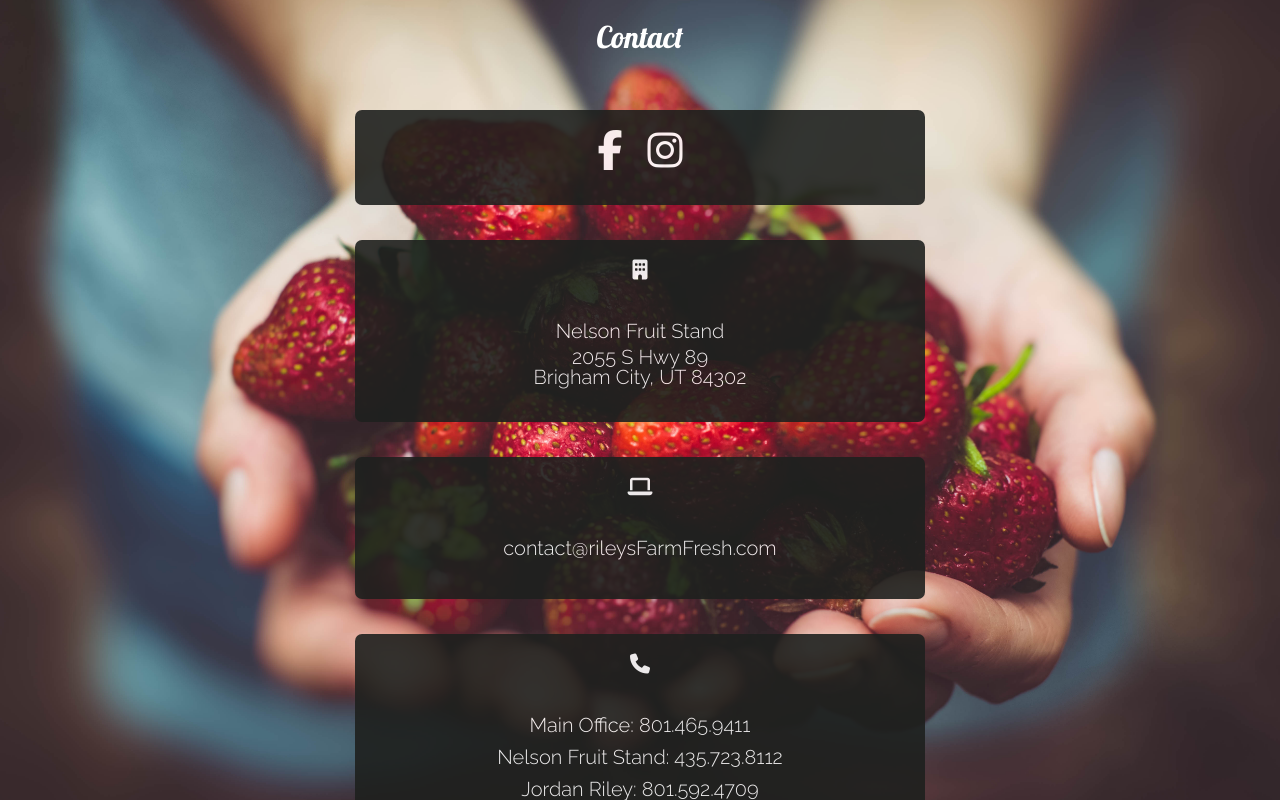
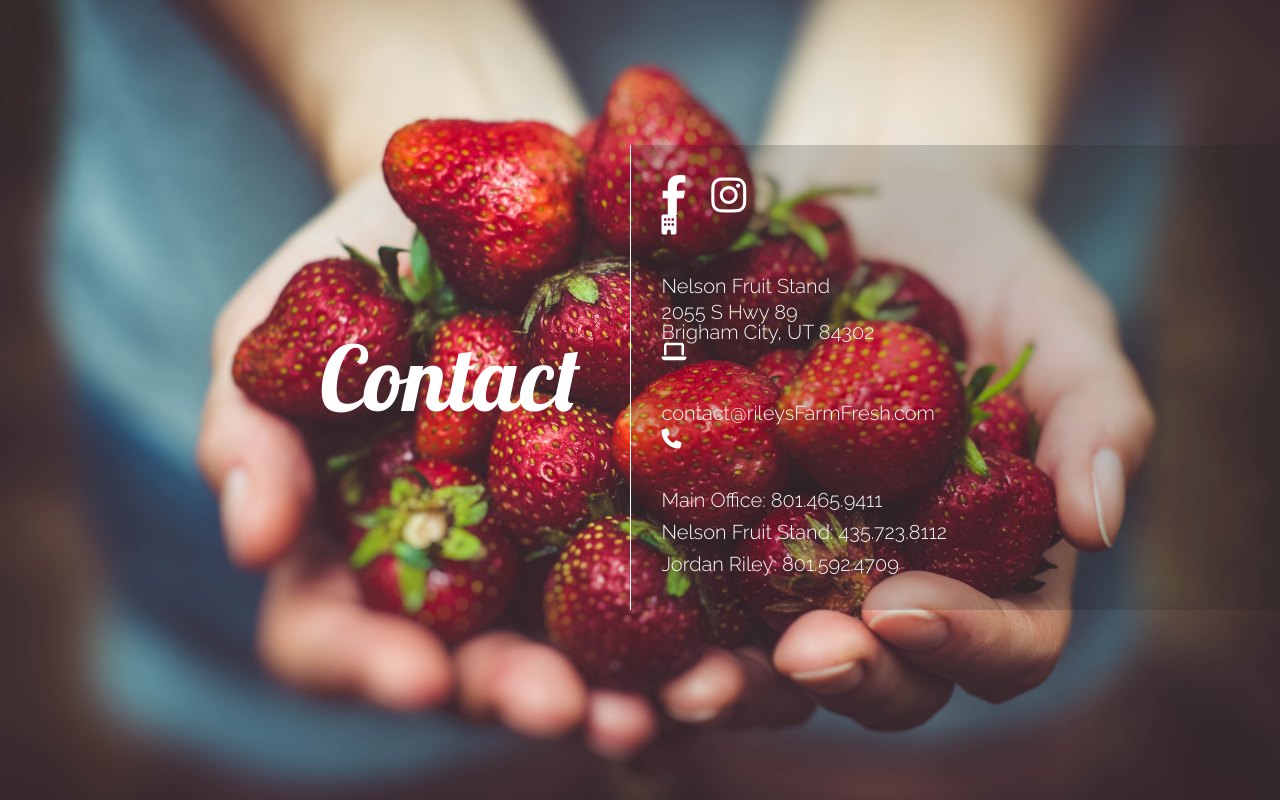
Before and after one commit to mtngoatgit/rff-app, a website: page public/index.html at #!/contact in a window 1280 px wide. Drawn offline with nearby package versions, Linux system fonts and the light colour scheme; some packages are replaced by stand-ins of ours; no server answers; a script that the page names is missing.

Commit message:
desktop contact page

```diff
--- a/public/app/views/contact.html
+++ b/public/app/views/contact.html
@@ -1,10 +1,12 @@
 <section class="contact-main">
+
+    <section class="contact-container">
+
       <div class="contact-header">
         <h1 id="contact-title">Contact</h1>
       </div>
 
-    <section class="contact-container">
-
+      <div class="contact-resources">
         <div class="social-media">
             <a href="https://www.facebook.com/rileysfarmfresh">
             <i class="fa fa-facebook fa-2x" aria-hidden="true"></i>
@@ -13,7 +15,6 @@
             <i class="fa fa-instagram fa-2x" aria-hidden="true"></i>
             </a>
         </div>
-
 
         <div class="brick">
           <i class="fa fa-building" aria-hidden="true"></i>
@@ -29,6 +30,7 @@
           <h2>Main Office: 801.465.9411</h2>
           <h2>Nelson Fruit Stand: 435.723.8112</h2>
           <h2>Jordan Riley: 801.592.4709</h2>
+        </div>
 
       </div>
 
--- a/public/assets/styles/_fonts-and-colors.scss
+++ b/public/assets/styles/_fonts-and-colors.scss
@@ -6,5 +6,6 @@ $red: #BD573F;
 $blue: #276998;
 $dark-green: #1E211F;
 $dark-green-light: rgba(30, 33, 31, 0.9);
+$dark-green-way-light: rgba(30, 33, 31, 0.2);
 $pale: #FEF7DA;
 $off-white: #C9C5C8;
--- a/public/assets/styles/contact.component.scss
+++ b/public/assets/styles/contact.component.scss
@@ -14,36 +14,37 @@
   overflow: scroll;
 }
 .contact-header {
-  width: 100%;
+  width: 30%;
   text-align: center;
   line-height: 2.5;
 }
 #contact-title {
   font-family: $head;
   color: white;
-  font-size: 30px;
+  font-size: 90px;
+  width: 25%;
 }
 .contact-container {
-  width: 50%;
-  margin-right: auto;
+  display: flex;
+  flex-direction: row;
+  align-items: center;
+  width: 100%;
+  height: 90%;
   margin-left: auto;
   transition: background-color .5s linear;
   &:hover{background-color: rgba(0, 0, 0, 0)}
   right: 0px;
-  text-align: center;
+  // text-align: center;
   font-family: $body;
   font-size: 20px;
   padding-bottom: 45px;
   color: white;
-  div {
-    margin-top: 35px;
-    background-color: $dark-green;
-    opacity: 0.9;
-    width: 315px;
-    margin-left: auto;
-    margin-right: auto;
-    padding: 20px 20px 35px 20px;
-    border-radius: 7px;
+  .contact-resources {
+    border-left: 1px solid white;
+    margin-left: 50px;
+    padding: 30px;
+    width: 75%;
+    background-color: $dark-green-way-light;
   }
   h2 {
     line-height: 32px;
@@ -70,18 +71,9 @@
 
 
 @media (min-width: 780px){
-  .contact-header {
-    right: 47%;
-  }
   .contact-container {
-    width: 50%;
+    width: 75%;
     height: 100%;
     background-attachment: fixed;
   }
-  .sub-contact-main {
-    height: 90vh;
-  }
-  .contact-container div {
-    width: 89%;
-  }
 }
--- a/public/assets/styles/styles.css
+++ b/public/assets/styles/styles.css
@@ -213,37 +213,37 @@
   overflow: scroll; }
 
 .contact-header {
-  width: 100%;
+  width: 30%;
   text-align: center;
   line-height: 2.5; }
 
 #contact-title {
   font-family: "Lobster", cursive;
   color: white;
-  font-size: 30px; }
+  font-size: 90px;
+  width: 25%; }
 
 .contact-container {
-  width: 50%;
-  margin-right: auto;
+  display: flex;
+  flex-direction: row;
+  align-items: center;
+  width: 100%;
+  height: 90%;
   margin-left: auto;
   transition: background-color .5s linear;
   right: 0px;
-  text-align: center;
   font-family: "Asap", sans-serif;
   font-size: 20px;
   padding-bottom: 45px;
   color: white; }
   .contact-container:hover {
     background-color: transparent; }
-  .contact-container div {
-    margin-top: 35px;
-    background-color: #1E211F;
-    opacity: 0.9;
-    width: 315px;
-    margin-left: auto;
-    margin-right: auto;
-    padding: 20px 20px 35px 20px;
-    border-radius: 7px; }
+  .contact-container .contact-resources {
+    border-left: 1px solid white;
+    margin-left: 50px;
+    padding: 30px;
+    width: 75%;
+    background-color: rgba(30, 33, 31, 0.2); }
   .contact-container h2 {
     line-height: 32px;
     font-family: "Raleway", sans-serif; }
@@ -257,16 +257,10 @@
     word-spacing: 20px; }
 
 @media (min-width: 780px) {
-  .contact-header {
-    right: 47%; }
   .contact-container {
-    width: 50%;
+    width: 75%;
     height: 100%;
-    background-attachment: fixed; }
-  .sub-contact-main {
-    height: 90vh; }
-  .contact-container div {
-    width: 89%; } }
+    background-attachment: fixed; } }
 
 .home-component {
   background-color: white;
```
Lines whose indentation alone changed are shown as unchanged.
